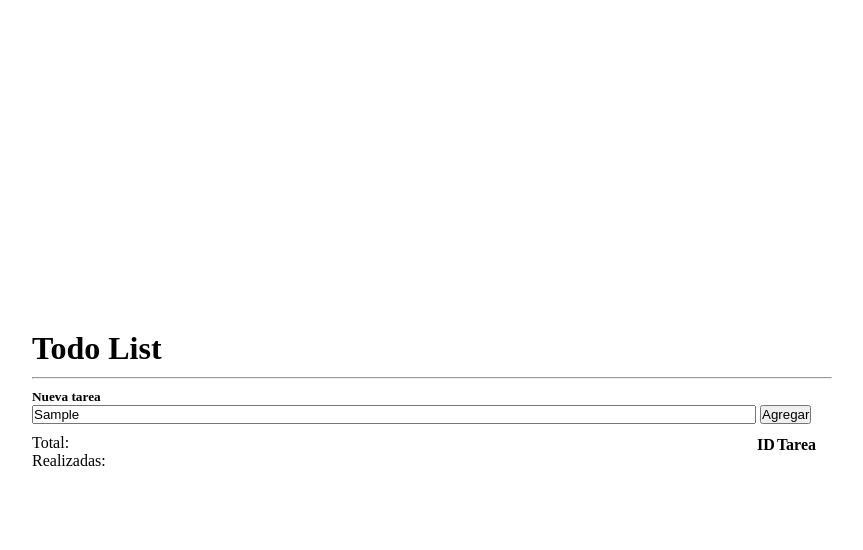
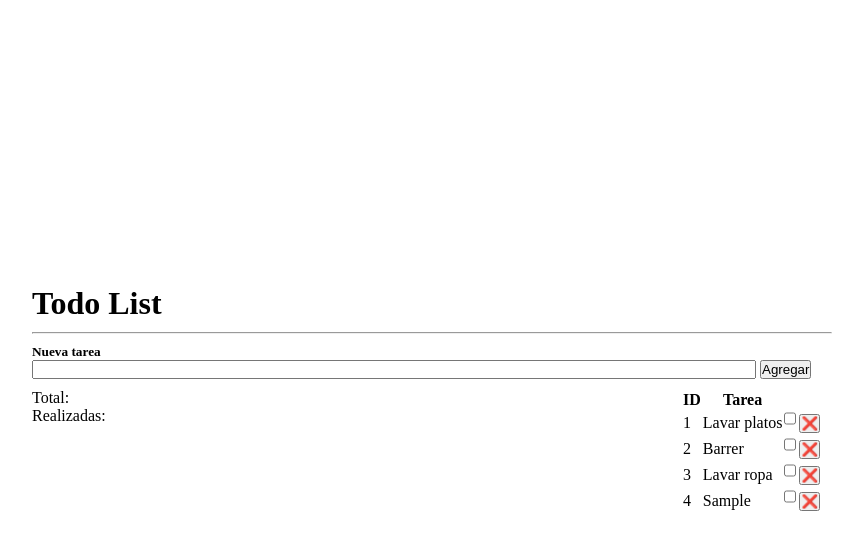
Before and after one commit to dgl82/MetodosDeArreglos, a plain HTML site: page index.html in a window 1280 px wide. Both pictures are taken after typing "Sample" into the empty fields and a click on the button "Agregar". Shown: the whole page, without its empty margins (208-1071 px from the left). Drawn offline with Linux system fonts and the light colour scheme.

Commit message:
agregar y borrar tareas funciona

```diff
--- a/assets/js/script.js
+++ b/assets/js/script.js
@@ -0,0 +1,56 @@
+const tareas = [
+  {
+    id: 1,
+    nombre: "Lavar platos",
+    realizada: false,
+  },
+  {
+    id: 2,
+    nombre: "Barrer",
+    realizada: false,
+  },
+  {
+    id: 3,
+    nombre: "Lavar ropa",
+    realizada: false,
+  },
+];
+
+const listaTareas = document.querySelector("#listaTareas");
+const tareaInput = document.querySelector("#nuevaTarea");
+const btnAgregar = document.querySelector("#agregarTarea");
+
+const renderHtml = () => {
+  listaTareas.innerHTML = "";
+  tareas.forEach((tarea) => {
+    listaTareas.innerHTML += `<tr>
+                                <td>${tarea.id}</td>
+                                <td>${tarea.nombre}</td>
+                                <td><input type="checkbox" /></td>
+                                <td><button onClick="borrarTarea(${tarea.id})">&#x274c</button></td>
+                            </tr>`;
+  });
+};
+
+renderHtml();
+
+btnAgregar.addEventListener("click", () => {
+  if (tareaInput.value.trim() == "") {
+    alert("Escribiste vacío");
+  } else {
+    const nuevaTarea = {
+      id: tareas[tareas.length - 1].id + 1,
+      nombre: tareaInput.value,
+      realizada: false,
+    };
+    tareas.push(nuevaTarea);
+    tareaInput.value = "";
+    renderHtml();
+  }
+});
+
+const borrarTarea = (id) => {
+  const indexTarea = tareas.findIndex((tarea) => tarea.id === id);
+  tareas.splice(indexTarea, 1);
+  renderHtml();
+};
--- a/index.html
+++ b/index.html
@@ -11,12 +11,12 @@
       <h1>Todo List</h1>
       <hr />
       <h5>Nueva tarea</h5>
-      <input type="text" />
-      <button>Agregar</button>
+      <input type="text" id="nuevaTarea" />
+      <button id="agregarTarea">Agregar</button>
       <div id="cajonTareas">
         <div>
-          <p>Total: <span></span></p>
-          <p>Realizadas: <span></span></p>
+          <p>Total: <span id="tareasTotales"></span></p>
+          <p>Realizadas: <span id="tareasRealizadas"></span></p>
         </div>
         <div class="tareas">
           <table>
@@ -28,7 +28,7 @@
                 <th></th>
               </tr>
             </thead>
-            <tbody></tbody>
+            <tbody id="listaTareas"></tbody>
           </table>
         </div>
       </div>
```
